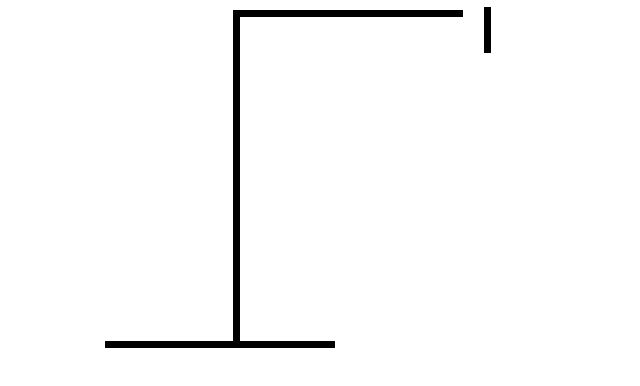
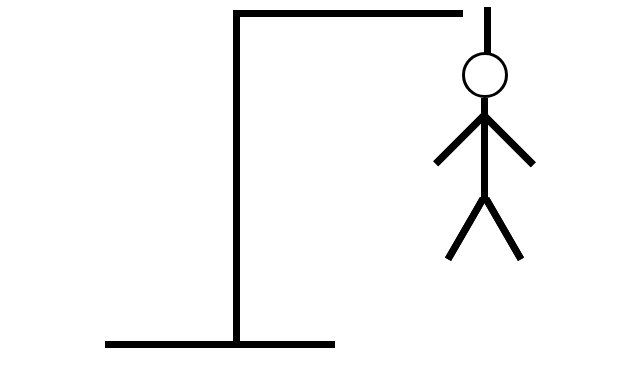
Before and after one commit to Travis613/Hangman-Game, a React (Vite) app in the folder Game/: page / in a window 1280 px wide. Shown: the top 386 px of the page, without its empty margins (295-935 px from the left). Built offline with nearby package versions, Linux system fonts and the light colour scheme.

Commit message:
Made the UI for the stick man

```diff
--- a/Game/src/App.tsx
+++ b/Game/src/App.tsx
@@ -1,4 +1,4 @@
-import { randomWords } from "../public/util";
+//import { randomWords } from "../public/util";
 
 export default function App() {
   return (
@@ -9,6 +9,14 @@ export default function App() {
           <div className="verticlePost" />
           <div className="rope" />
           <div className="horizontalBottomPost" />
+          <div className="stickManSection">
+            <div className="head" />
+            <div className="torso" />
+            <div className="leftArm" />
+            <div className="rightArm" />
+            <div className="leftLeg" />
+            <div className="rightLeg" />
+          </div>
         </div>
       </div>
     </div>
--- a/Game/src/index.css
+++ b/Game/src/index.css
@@ -60,3 +60,73 @@ body {
   left: 5em;
   bottom: 3em;
 }
+
+.stickManSection {
+  height: 70%;
+  width: 25%;
+  position: relative;
+  left: 23em;
+  bottom: 21.5em;
+}
+
+.head {
+  height: 40px;
+  width: 40px;
+  border: solid;
+  border-radius: 50%;
+  position: relative;
+  left: 4.3em;
+}
+
+.torso {
+  height: 6em;
+  width: 1px;
+  border: solid;
+  background-color: black;
+  position: relative;
+  left: 5.5em;
+}
+
+.leftArm {
+  height: 4em;
+  width: 1px;
+  border: solid;
+  background-color: black;
+  transform: rotate(45deg);
+  position: relative;
+  bottom: 6em;
+  left: 4em;
+}
+
+.rightArm {
+  height: 4em;
+  width: 1px;
+  border: solid;
+  background-color: black;
+  transform: rotate(315deg);
+  position: relative;
+  bottom: 10.3em;
+  left: 7em;
+}
+
+.leftLeg {
+  height: 4em;
+  width: 1px;
+  border: solid;
+  background-color: black;
+  transform: rotate(30deg);
+  position: relative;
+  bottom: 9.1em;
+  left: 4.3em;
+}
+
+.rightLeg {
+  height: 4em;
+  width: 1px;
+  border: solid;
+  background-color: black;
+  transform: rotate(330deg);
+  position: relative;
+  bottom: 13.5em;
+  left: 6.7em;
+}
```
